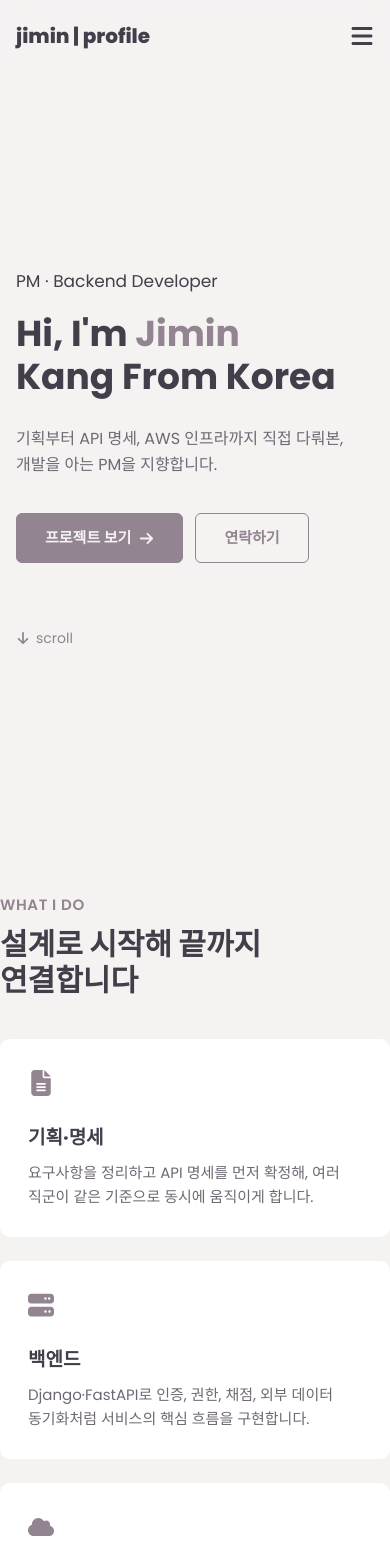
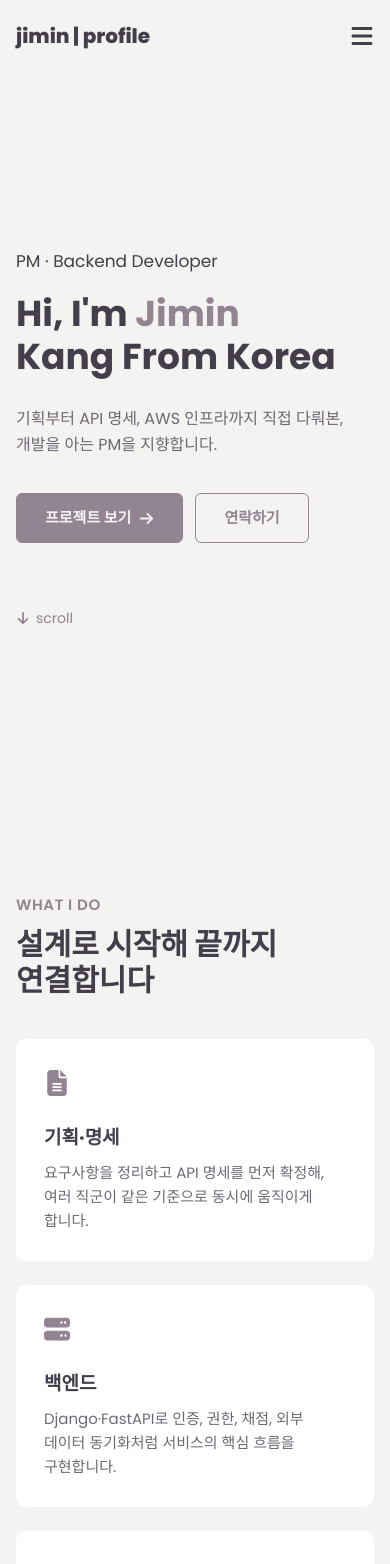
Before and after one commit to ji-min0/profile_page, a Next.js app: page / in a window 390 px wide. Shown: the top 1564 px of the page. Built offline with nearby package versions, Linux system fonts and the light colour scheme; a web font is replaced by a local one.

Commit message:
Fix: 창 너비가 좁을 때 본문 좌우 여백이 사라지던 문제 수정

```diff
--- a/src/app/globals.css
+++ b/src/app/globals.css
@@ -12,6 +12,7 @@
   --line: #e4dfdc;
   --radius: 10px;
   --max: 1120px;
+  --gutter: clamp(20px, 5vw, 56px);
 }
 
 * {
@@ -46,9 +47,9 @@ img {
 
 .container {
   width: 100%;
-  max-width: var(--max);
+  max-width: calc(var(--max) + 2 * var(--gutter));
   margin: 0 auto;
-  padding: 0 24px;
+  padding-inline: var(--gutter);
 }
 
 .sub-title {
@@ -59,7 +60,7 @@ img {
 }
 
 .section {
-  padding: 72px 0;
+  padding-block: 72px;
 }
 
 .eyebrow {
@@ -210,7 +211,7 @@ img {
   display: flex;
   flex-direction: column;
   justify-content: center;
-  padding: 40px 0 80px;
+  padding-block: 40px 80px;
 }
 
 .hero-role {
@@ -948,14 +949,14 @@ img {
 }
 
 @media (max-width: 640px) {
-  .container {
-    padding: 0 16px;
+  :root {
+    --gutter: 16px;
   }
   .sub-title {
     font-size: 38px;
   }
   .section {
-    padding: 48px 0;
+    padding-block: 48px;
   }
   .menu-btn {
     display: block;
```
